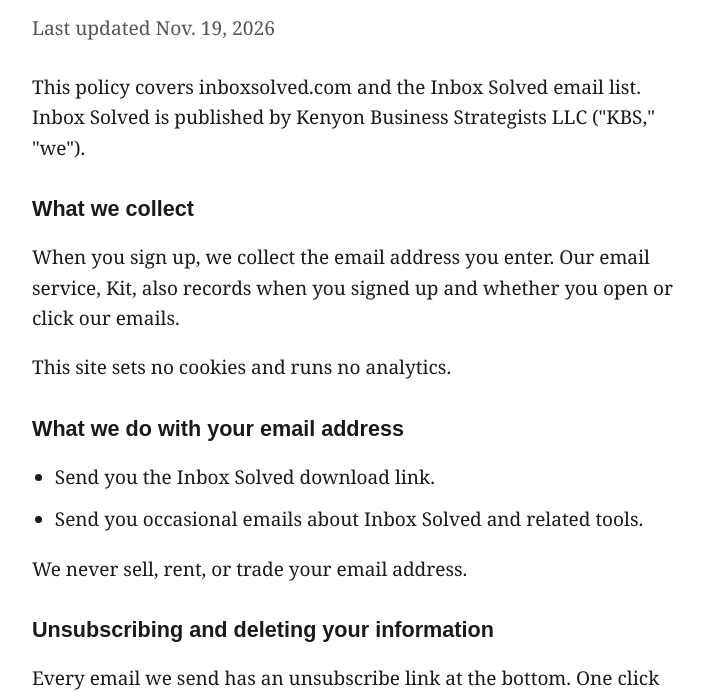
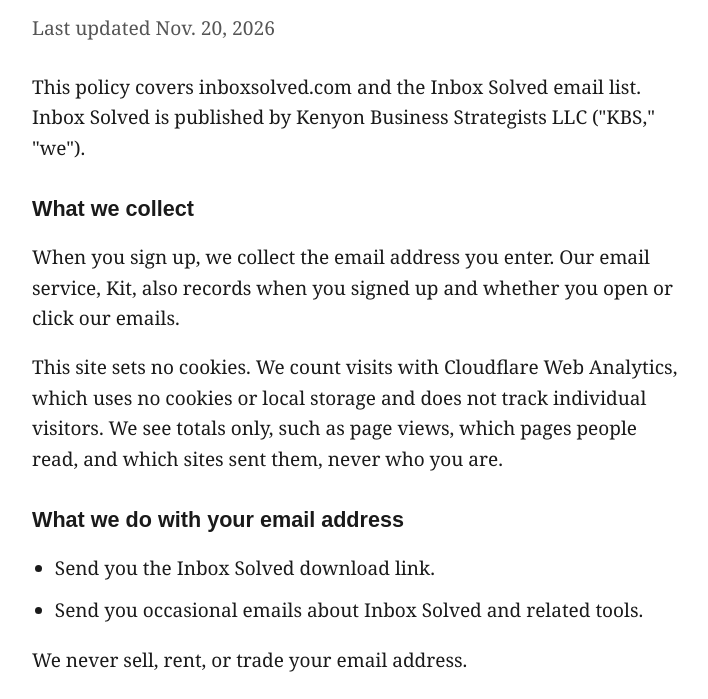
Before and after one commit to garrettgosselink-eng/inbox-solved, a plain HTML site: page docs/privacy.html in a window 1280 px wide. Shown: the part 83-782 px from the top of the page, without its empty margins (284-992 px from the left). Drawn offline with Linux system fonts and the light colour scheme.

Commit message:
Add Cloudflare Web Analytics (cookieless) and update privacy policy
Co-Authored-By: Claude Opus 5.5 <noreply@anthropic.com>

```diff
--- a/docs/privacy.html
+++ b/docs/privacy.html
@@ -10,13 +10,13 @@
 <main>
 
 <h1>Privacy policy</h1>
-<p class="sub">Last updated Nov. 19, 2026</p>
+<p class="sub">Last updated Nov. 20, 2026</p>
 
 <p>This policy covers inboxsolved.com and the Inbox Solved email list. Inbox Solved is published by Kenyon Business Strategists LLC ("KBS," "we").</p>
 
 <h2>What we collect</h2>
 <p>When you sign up, we collect the email address you enter. Our email service, Kit, also records when you signed up and whether you open or click our emails.</p>
-<p>This site sets no cookies and runs no analytics.</p>
+<p>This site sets no cookies. We count visits with Cloudflare Web Analytics, which uses no cookies or local storage and does not track individual visitors. We see totals only, such as page views, which pages people read, and which sites sent them, never who you are.</p>
 
 <h2>What we do with your email address</h2>
 <ul>
@@ -45,5 +45,6 @@ US<br>
 <footer>
 &copy; 2026 Kenyon Business Strategists LLC &middot; <a href="index.html">Inbox Solved</a>
 </footer>
+<!-- Cloudflare Web Analytics --><script type='module' src='https://static.cloudflareinsights.com/beacon.min.js' data-cf-beacon='{"token": "d88129dc6d954f4aaaa7d590bedc1973"}'></script><!-- End Cloudflare Web Analytics -->
 </body>
 </html>
```
Also changed, not shown: docs/index.html (+1 -0 lines), docs/thanks.html (+1 -0 lines).
